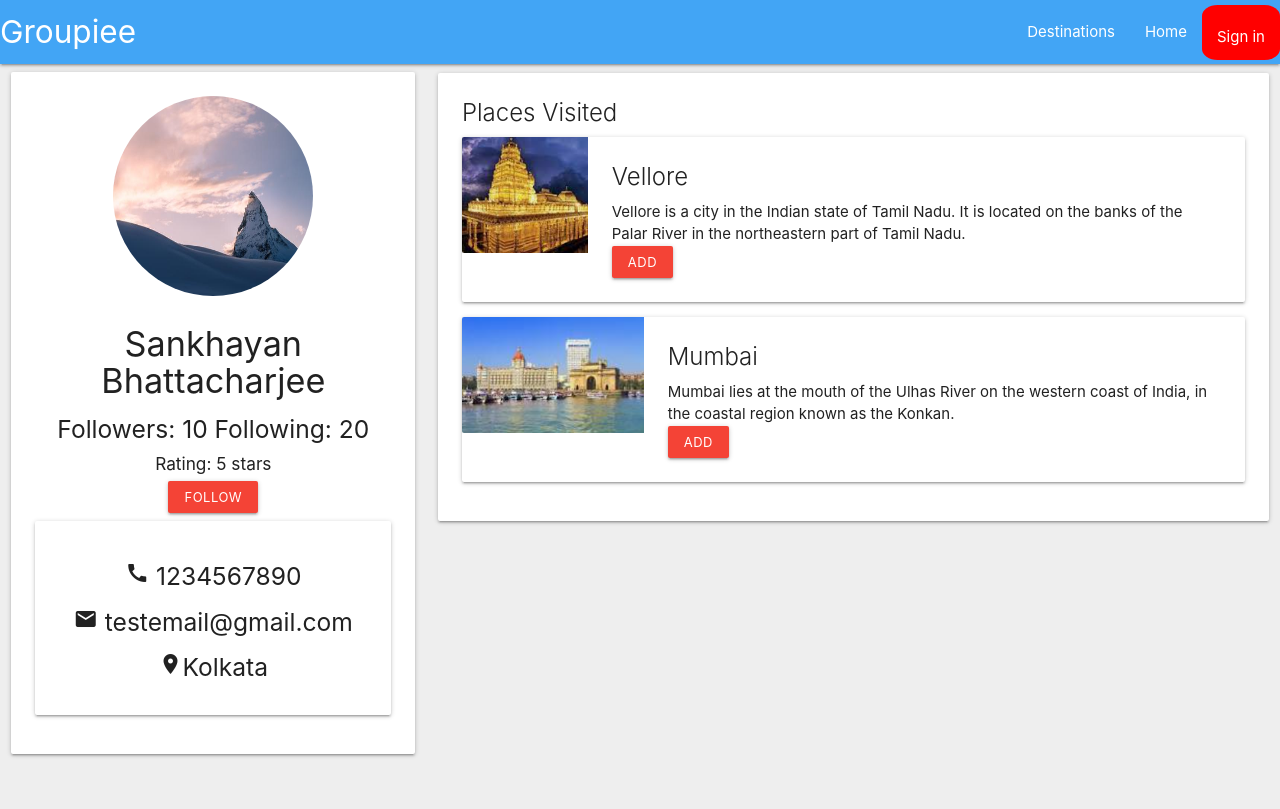
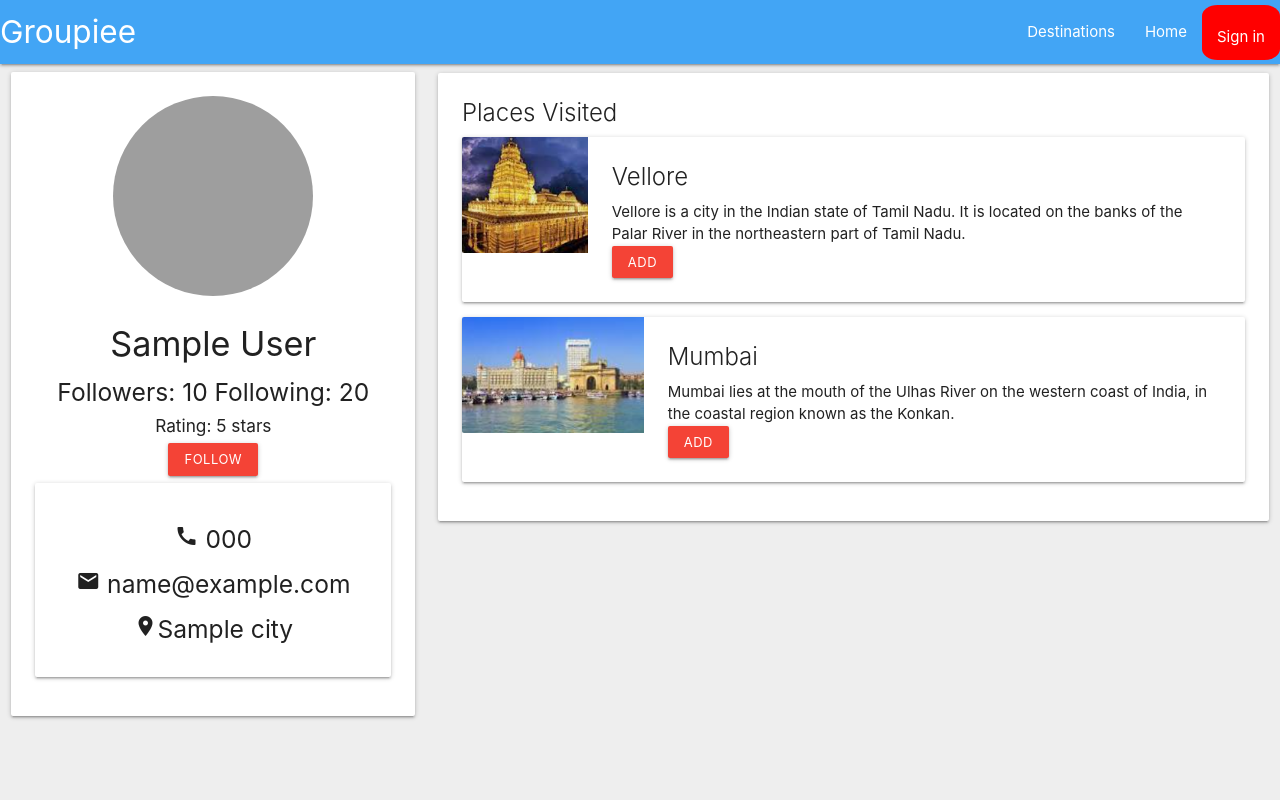
Before and after one commit to jrijul1201/Groupiee-DevJams21-GDSC, a Flask app: a page that uses templates/profile.html in a window 1280 px wide. Run offline with Flask 2, Linux system fonts and the light colour scheme; a database or web service that is not in the repository returns one stand-in record (values such as "Sample title"); some libraries are stand-ins or nearby versions; grey boxes are pictures that could not be loaded.

Commit message:
add user profiles

```diff
--- a/app.py
+++ b/app.py
@@ -99,7 +99,13 @@ def index():
 
 @app.route('/profile/<username>')
 def profile(username):
-    return render_template("profile.html")
+    user_data = mongo.db.user_info.find_one({'username': username})
+    full_name = user_data.get('full_name')
+    phone = user_data.get('phone')
+    email = user_data.get('email')
+    city = user_data.get('city')
+    pfp_src = user_data.get('pfp_src')
+    return render_template("profile.html", name = full_name, phone = phone, email = email, city = city, pfp_src = pfp_src)
 
 # Running the program
 if __name__ == '__main__':
--- a/templates/profile.html
+++ b/templates/profile.html
@@ -36,11 +36,11 @@
 
                 <div class="card-content center">
                     <div class="center">
-                        <img src="../assets/sample_1.jpg"  style="width: 200px; height: 200px;border-radius: 50%;">
+                        <img src="/file/{{pfp_src}}"  style="width: 200px; height: 200px;border-radius: 50%;">
                     </div>
                     <!--The Name and other stuff-->
                     <div class="card-title">
-                        <h4>Sankhayan Bhattacharjee</h4>
+                        <h4>{{name}}</h4>
                         </div>
                         <!--Followers and following-->
                         <div>
@@ -63,9 +63,9 @@
                     <div class="card">
                         <div class="card-content">
                             <!--<i class="material-icons">call</i> gives a call icon and so on-->
-                             <h5><i class="material-icons">call</i> 1234567890</h5>
-                            <h5><i class="material-icons">email</i> testemail@gmail.com</h5>
-                            <h5><i class="material-icons">location_on</i>Kolkata</h5>
+                             <h5><i class="material-icons">call</i> {{phone}}</h5>
+                            <h5><i class="material-icons">email</i> {{email}}</h5>
+                            <h5><i class="material-icons">location_on</i>{{city}}</h5>
                         </div>
                     </div>
                 </div>
```
